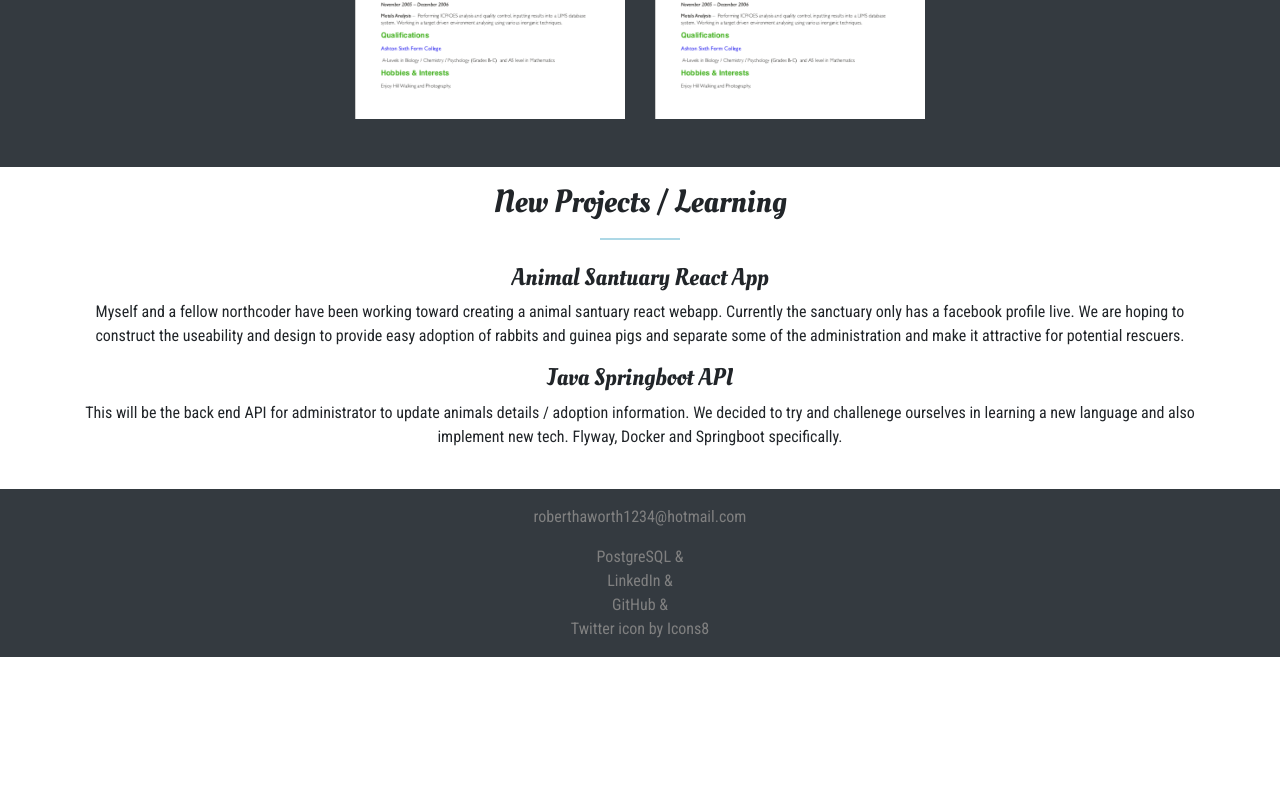
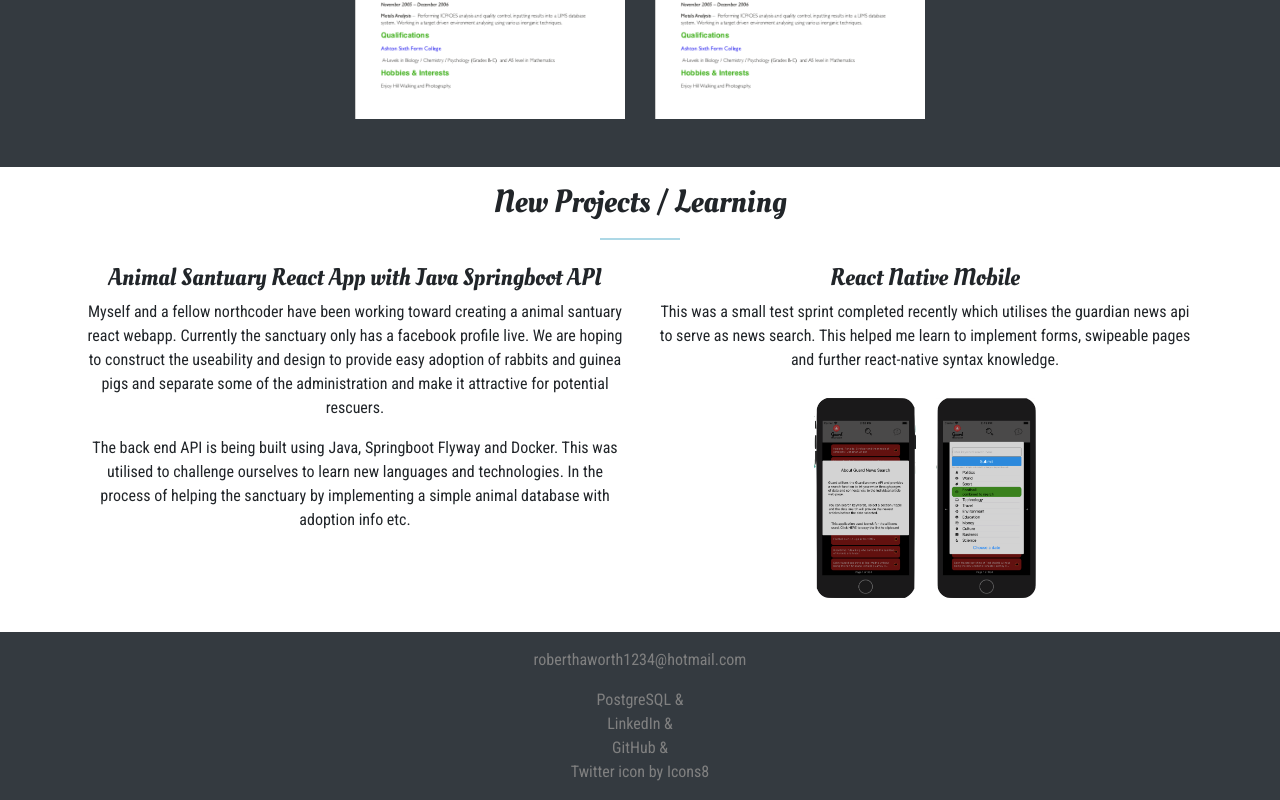
Before and after one commit to roberthaworth1234/Portfolio_Bootstrap, a React (Create React App) app: page / in a window 1280 px wide. Shown: the part 2315-3115 px from the top of the page. Before the commit the page ends 2972 px from the top, so only its background shows below. Built offline with nearby package versions, Linux system fonts and the light colour scheme.

Commit message:
added recent projects including tech test sprint

```diff
--- a/src/App.css
+++ b/src/App.css
@@ -32,21 +32,7 @@ a.nav-link a {
   text-decoration: none;
   color: lightgrey;
 }
-.hidden-text {
-  position: relative;
-  font-size: 19px;
-  font-weight: bold;
-  color: white;
-  text-shadow: 0.3px 2px black;
-  bottom: 40%;
-  z-index: -2;
-}
-div.p-0 d-flex flex-column align-items-center:focus {
-  z-index: -10;
-}
-div.p-0 d-flex flex-column align-items-center:hover {
-  z-index: -10;
-}
+
 p,
 .list-group-item {
   font-family: "Roboto Condensed", sans-serif !important;
@@ -111,6 +97,9 @@ button.btn.btn-secondary {
   height: 60px;
   width: 60px;
 }
+
+/*Interests Gallery Section*/
+
 #interests-heading {
   width: 100%;
 }
@@ -122,6 +111,21 @@ button.btn.btn-secondary {
   width: 200px;
 }
 .interests:hover {
+  z-index: -10;
+}
+.hidden-text {
+  position: relative;
+  font-size: 19px;
+  font-weight: bold;
+  color: white;
+  text-shadow: 0.3px 2px black;
+  bottom: 40%;
+  z-index: -2;
+}
+div.p-0 d-flex flex-column align-items-center:focus {
+  z-index: -10;
+}
+div.p-0 d-flex flex-column align-items-center:hover {
   z-index: -10;
 }
 .references {
@@ -136,6 +140,10 @@ button.btn.btn-secondary {
   color: grey !important;
 }
 
+.newProjects {
+  margin: 10px;
+  height: 200px;
+}
 @media only screen and (max-width: 480px) {
   h4.p-4 {
     margin: 0px 10px 0px 50px;
--- a/src/App.js
+++ b/src/App.js
@@ -99,7 +99,7 @@ export default class App extends Component {
                          "https://img.icons8.com/color/48/000000/postgreesql.png",
                        img: require("./Images/Screenshot5.png"),
                        description:
-                         "A Solo Back & Front-End Project. I built the back end using Knex.js, express and postgreSQL to produce my API.  Built employing test driven development throughout. The front end using React to serve up a aggregation board 'reddit' style website.",
+                         "A solo back-end & front-end project. I built the back end using Knex.js, express and postgreSQL to produce my API.  Built employing test driven development throughout. The front-end using React to serve up a aggregation board 'reddit' style website.",
                        title: "Dreaddit News - Back End API & React Front-End",
                        hostedURL: "https://rh-nc-news-app.herokuapp.com/",
                        githubURL:
@@ -123,7 +123,7 @@ export default class App extends Component {
                        icon: "https://img.icons8.com/color/48/000000/redux.png",
                        img: require("./Images/Screenshot6.png"),
                        description:
-                         "This was my first foray into building a desktop game.  But also encorporated Redux state management tool. It helped me develop building my own movement functions and also having the ability to have state managed and not having to drill down Props as used in previous Apps",
+                         "This was my first foray into building a desktop game.  But also encorporated Redux state management tool. It helped me develop building my own 'movement' functions and also having the ability to have state managed and not having to drill down Props, as used in previous Apps",
                        title: "React-Redux Desktop Game",
                        hostedURL: "https://puzzle-game-beach.herokuapp.com/",
                        githubURL:
@@ -134,7 +134,7 @@ export default class App extends Component {
                        icon: "https://img.icons8.com/nolan/64/react-native.png",
                        img: require("./Images/Screenshot8.png"),
                        description:
-                         "A nice to have option for our Ambiscape sound generator was a React-native mobile version.  It gave me insight into the differences building our Web App, as a mobile version.  Learning styling syntax, spiking audio libraries such as react native audio/video and expo-av. And the difficulties of matching the audio functionality across two platforms.",
+                         "A nice to have option for our Ambiscape sound generator project was a React-native mobile version.  It gave me insight into the differences building our Web App, as a mobile version.  Learning styling syntax, spiking audio libraries such as react native audio/video and expo-av. And the difficulties of matching the audio functionality across two platforms.",
                        title: "Ambiscape - React native mobile ",
                        hostedURL:
                          "https://github.com/Team-Hypnotoad/FE-Ambiscape-Mobile",
--- a/src/Components/NewProjects.jsx
+++ b/src/Components/NewProjects.jsx
@@ -7,8 +7,8 @@ export default function NewProjects() {
       <h2 className="py-3 mb-0 text-center">New Projects / Learning</h2>
       <div className="underline"></div>
       <Row className="py-4 text-center">
-        <Col xs={{ span: 12 }}>
-          <h4>Animal Santuary React App</h4>
+        <Col xs={{ span: 12 }} md lg={{ span: 6 }}>
+          <h4>Animal Santuary React App with Java Springboot API</h4>
           <p>
             Myself and a fellow northcoder have been working toward creating a
             animal santuary react webapp. Currently the sanctuary only has a
@@ -17,15 +17,36 @@ export default function NewProjects() {
             separate some of the administration and make it attractive for
             potential rescuers.
           </p>
+          <p className="mt-3">
+            {" "}
+            The back end API is being built using Java, Springboot Flyway and
+            Docker. This was utilised to challenge ourselves to learn new
+            languages and technologies. In the process of helping the sanctuary
+            by implementing a simple animal database with adoption info etc.
+          </p>
         </Col>
-        <Col xs={{ span: 12 }}>
-          <h4>Java Springboot API</h4>
+        <Col xs={{ span: 12 }} md lg={{ span: 6 }}>
+          <h4>React Native Mobile</h4>
           <p>
-            This will be the back end API for administrator to update animals
-            details / adoption information. We decided to try and challenege
-            ourselves in learning a new language and also implement new tech.
-            Flyway, Docker and Springboot specifically.
+            This was a small test sprint completed recently which utilises the
+            guardian news api to serve as news search. This helped me learn to
+            implement forms, swipeable pages and further react-native syntax
+            knowledge.
           </p>
+          <a href="https://github.com/roberthaworth1234/tote-test">
+            <img
+              className="newProjects"
+              src={require("../Images/GuardNews.png")}
+              alt="React native guardian news search app"
+            />
+          </a>
+          <a href="https://github.com/roberthaworth1234/tote-test">
+            <img
+              className="newProjects"
+              src={require("../Images/GuardNewsSearch.png")}
+              alt="React native guardian news search app"
+            />
+          </a>
         </Col>
       </Row>
     </Container>
```
Also changed, not shown: src/Images/GuardNews.png (added), src/Images/GuardNewsSearch.png (added).
